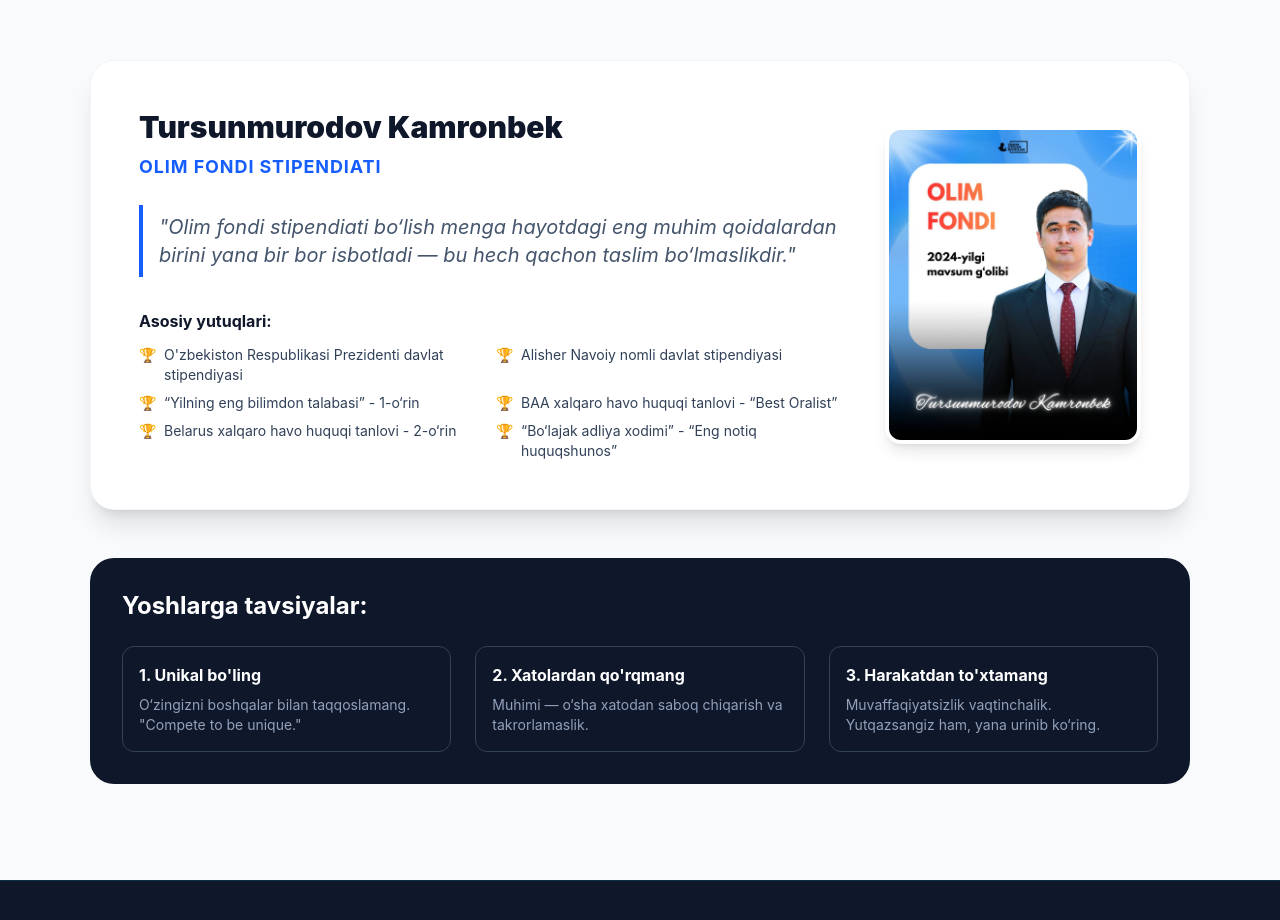
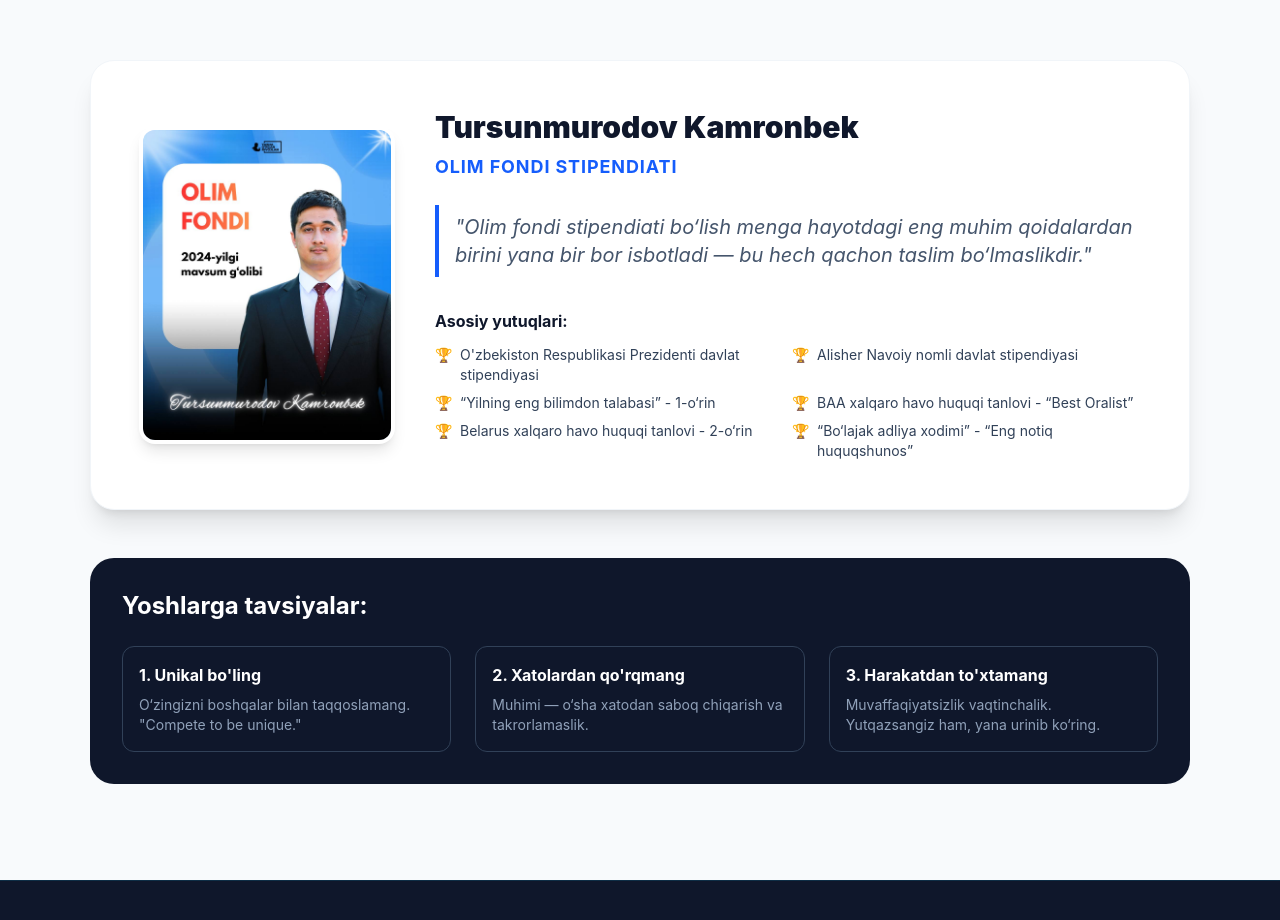
Before and after one commit to UzbekinUz/olim-fondi, a React (Vite) app: page / in a window 1280 px wide. Shown: the part 2840-3760 px from the top of the page. Built offline with nearby package versions, Linux system fonts and the light colour scheme.

Commit message:
Latest fonder changed

```diff
--- a/src/pages/latest.jsx
+++ b/src/pages/latest.jsx
@@ -26,7 +26,10 @@
         {/* Asosiy Karta */}
         <div className="bg-white rounded-3xl p-8 md:p-12 shadow-xl border border-slate-100">
           <div className="grid grid-cols-1 md:grid-cols-[1fr_auto] gap-10 items-center">
-
+            {/* Avatar qismi */}
+            <div className="w-48 md:w-64 p-0 rounded-2xl bg-blue-100 flex items-center justify-center border-4 border-white shadow-lg overflow-hidden">
+                <img src={imge} className='w-full h-full object-cover' alt="Kamronbek Tursunmurodov" />
+            </div>
             <div>
               <h3 className="text-3xl font-black text-slate-900 mb-2">Tursunmurodov Kamronbek</h3>
               <p className="text-blue-600 font-bold text-lg mb-6 uppercase tracking-wider">Olim fondi stipendiati</p>
@@ -45,11 +48,6 @@
                   ))}
                 </ul>
               </div>
-            </div>
-
-            {/* Avatar qismi */}
-            <div className="w-48 md:w-64 p-0 rounded-2xl bg-blue-100 flex items-center justify-center border-4 border-white shadow-lg overflow-hidden">
-                <img src={imge} className='w-full h-full object-cover' alt="Kamronbek Tursunmurodov" />
             </div>
           </div>
         </div>
```
